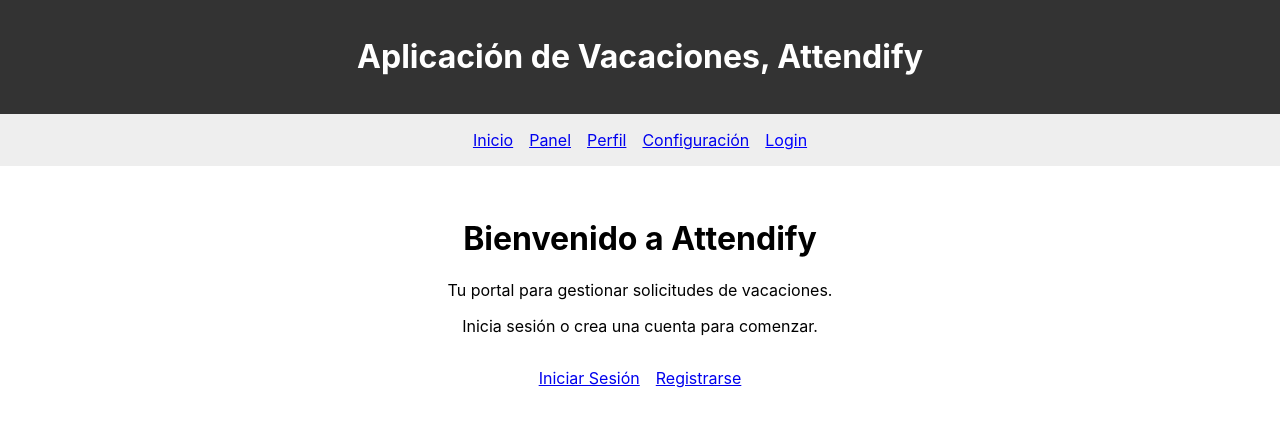
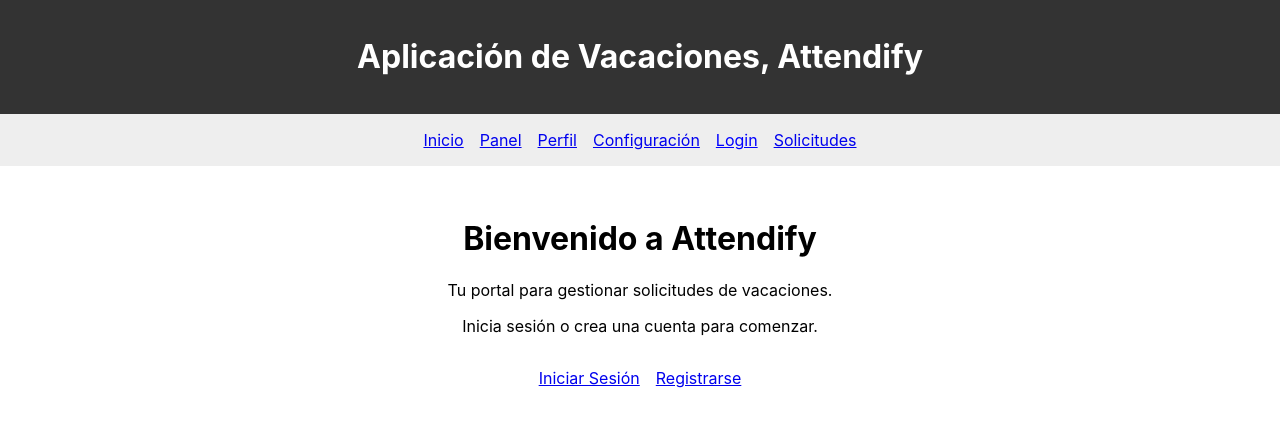
Before and after one commit to Pattoxd45/pmn-patov, a React (Create React App) app: page / in a window 1280 px wide. Shown: the top 426 px of the page. Built offline with nearby package versions, Linux system fonts and the light colour scheme.

Commit message:
solicitudes
agregado al navbar para tenerlo  arriba

```diff
--- a/src/components/Navbar.js
+++ b/src/components/Navbar.js
@@ -8,6 +8,7 @@ function Navbar() {
       <Link to="/perfil">Perfil</Link>
       <Link to="/configuracion">Configuración</Link>
       <Link to="/login" style={{ color: 'blue' }}>Login</Link>
+      <Link to="/solicitudes">Solicitudes</Link>
     </nav>
   );
 }
```
